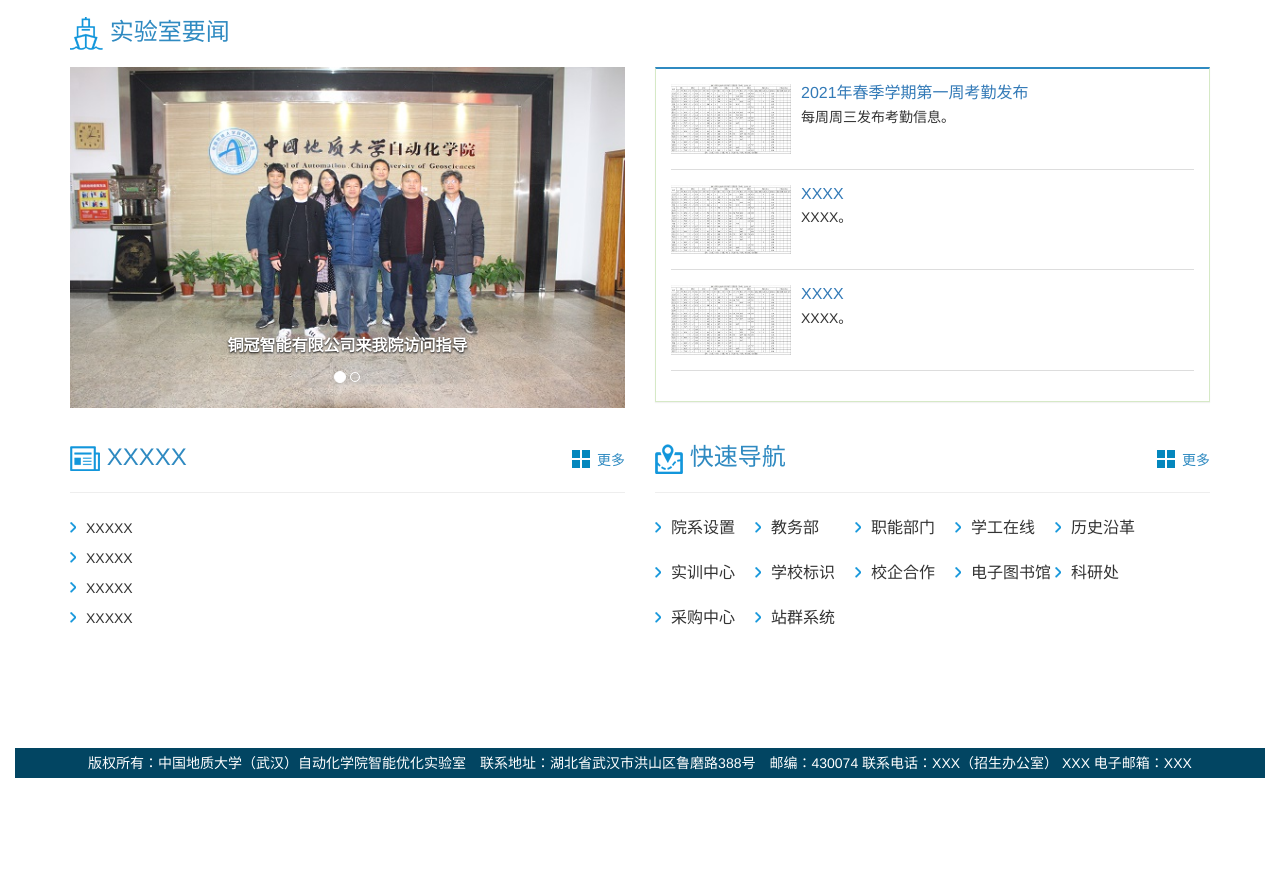
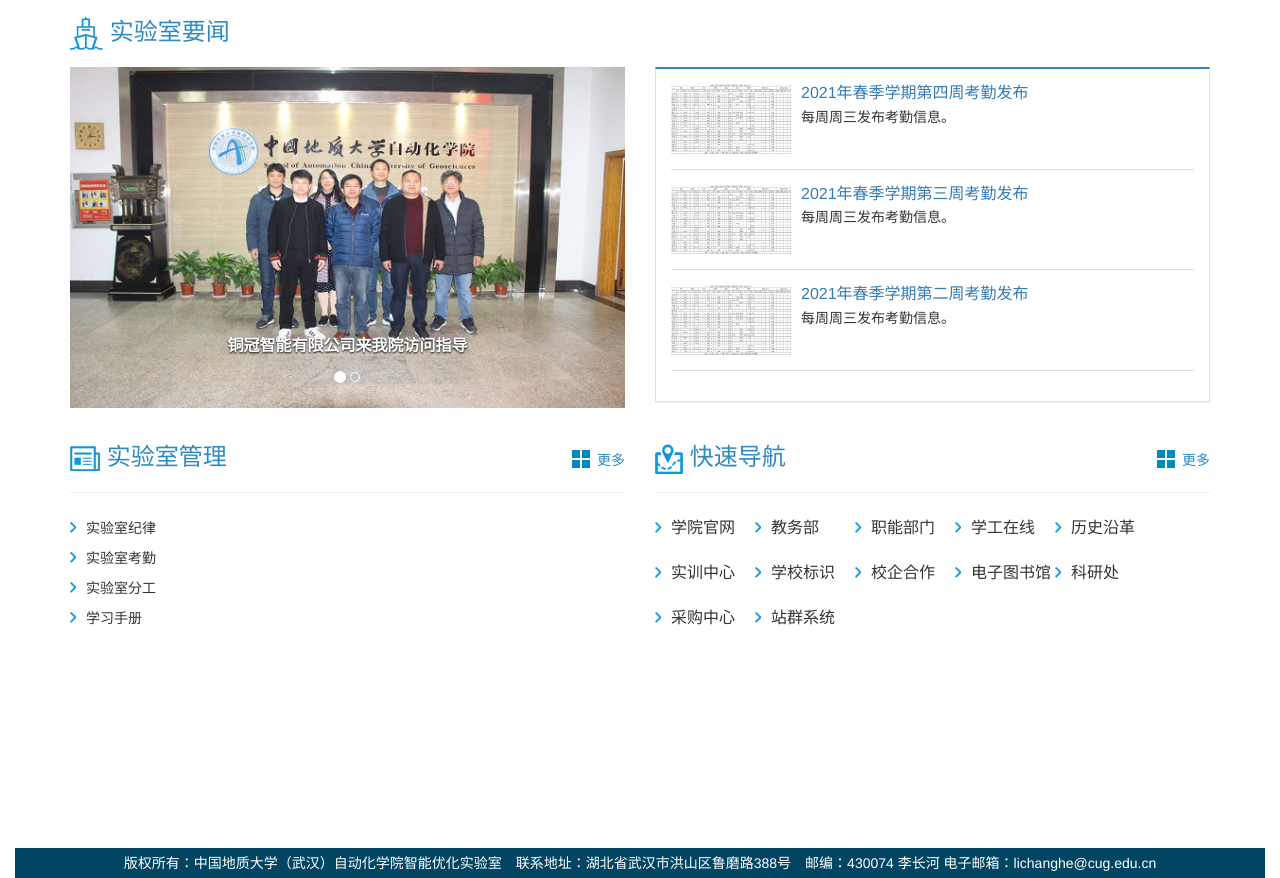
Before and after one commit to PengMai1998/PengMai1998.github.io, a plain HTML site: page index.html in a window 1280 px wide. Shown: the part 191-1069 px from the top of the page. Before the commit the page ends 969 px from the top, so only its background shows below. Drawn offline with Linux system fonts and the light colour scheme.

Commit message:
Add files via upload
Update Page

```diff
--- a/index.html
+++ b/index.html
@@ -176,8 +176,8 @@
                             <div class="carousel-caption">铜冠智能有限公司来我院访问指导</div>
                         </div>
                         <div class="item">
-                            <img src="images/铜冠.jpg" alt="">
-                            <div class="carousel-caption">铜冠智能有限公司来我院访问指导 </div>
+                            <img src="images/春游.jpg" alt="">
+                            <div class="carousel-caption">团队成员前往森林公园春游</div>
                         </div>
                     </div>
                 </div>
@@ -189,34 +189,34 @@
                         <ul class="list-unstyled list-news">
                             <li>
                                 <div class="media">
-                                    <a class="pull-left" href="#" target="_blank" title="2021年春季学期第一周考勤发布">
+                                    <a class="pull-left" href="#" target="_blank" title="2021年春季学期第四周考勤发布">
                                         <div class="imgCon"><img src="images/考勤.jpg" alt="" width="120"></div>
                                     </a>
                                     <div class="media-body">
-                                        <h5 class="media-heading text-nowrap"><a href="#" target="_blank" title="2021年春季学期第一周考勤发布">2021年春季学期第一周考勤发布</a></h5>
+                                        <h5 class="media-heading text-nowrap"><a href="#" target="_blank" title="2021年春季学期第四周考勤发布">2021年春季学期第四周考勤发布</a></h5>
                                         <p class="text-grey">每周周三发布考勤信息。</p>
                                     </div>
                                 </div>
                             </li>
                             <li>
                                 <div class="media">
-                                    <a class="pull-left" href="#" target="_blank" title="XXXX">
+                                    <a class="pull-left" href="#" target="_blank" title="2021年春季学期第三周考勤发布">
                                         <div class="imgCon"><img src="images/考勤.jpg" alt="" width="120"></div>
                                     </a>
                                     <div class="media-body">
-                                        <h5 class="media-heading text-nowrap"><a href="#" target="_blank" title="XXXX">XXXX</a></h5>
-                                        <p class="text-grey">XXXX。</p>
+                                        <h5 class="media-heading text-nowrap"><a href="#" target="_blank" title="2021年春季学期第三周考勤发布">2021年春季学期第三周考勤发布</a></h5>
+                                        <p class="text-grey">每周周三发布考勤信息。</p>
                                     </div>
                                 </div>
                             </li>
                             <li>
                                 <div class="media">
-                                    <a class="pull-left" href="#" target="_blank" title="XXXX">
+                                    <a class="pull-left" href="#" target="_blank" title="2021年春季学期第二周考勤发布">
                                         <div class="imgCon"><img src="images/考勤.jpg" alt="" width="120"></div>
                                     </a>
                                     <div class="media-body">
-                                        <h5 class="media-heading text-nowrap"><a href="#" target="_blank" title="XXXX">XXXX</a></h5>
-                                        <p class="text-grey">XXXX。</p>
+                                        <h5 class="media-heading text-nowrap"><a href="#" target="_blank" title="2021年春季学期第二周考勤发布">2021年春季学期第二周考勤发布</a></h5>
+                                        <p class="text-grey">每周周三发布考勤信息。</p>
                                     </div>
                                 </div>
                             </li>
@@ -291,21 +291,21 @@
         <div class="row">
             <div class="col-md-6 col-xs-12 col-sm-12">
                 <h3 class="h3_title">
-                    <img src="images/ico_news.png"> XXXXX<a href="#" class="pull-right"><img src="images/icon-more.png">  <span style="color:#2f8ac1;font-size:14px;">更多</span></a>
+                    <img src="images/ico_news.png"> 实验室管理<a href="#" class="pull-right"><img src="images/icon-more.png">  <span style="color:#2f8ac1;font-size:14px;">更多</span></a>
                 </h3>
                 <hr style="margin-top:0">
                 <ul class="list-unstyled list">
                     <li>
-                        <a href="#" target="_blank" title="XXXXX">XXXXX</a>
+                        <a href="#" target="_blank" title="实验室纪律">实验室纪律</a>
                     </li>
                     <li>
-                        <a href="#" target="_blank" title="XXXXX">XXXXX</a>
+                        <a href="#" target="_blank" title="实验室考勤">实验室考勤</a>
                     </li>
                     <li>
-                        <a href="#" target="_blank" title="XXXXX">XXXXX</a>
+                        <a href="#" target="_blank" title="实验室分工">实验室分工</a>
                     </li>
                     <li>
-                        <a href="#" target="_blank" title="XXXXX">XXXXX</a>
+                        <a href="#" target="_blank" title="学习手册">学习手册</a>
                     </li>
                 </ul>
             </div>
@@ -316,7 +316,7 @@
                 <hr style="margin-top:0">
                 <ul class="list list-link">
                     <li>
-                        <a href="#" target="_blank" title="院系设置">院系设置</a>
+                        <a href="#" target="_blank" title="自动化学院">学院官网</a>
                     </li>
                     <li>
                         <a href="#" target="_blank" title="教务部">教务部</a>
@@ -414,10 +414,11 @@
             </div>
         </div>
     </div>-->
-    <div class="blank1">
-    </div>
+    <div class="blank1"></div>
+    <div class="blank1"></div>
+    <div class="blank_10"></div>
     <div class="container-fluid copyrights">
-        <span>版权所有：中国地质大学（武汉）自动化学院智能优化实验室</span>　<span class="hidden-sm hidden-xs">联系地址：湖北省武汉市洪山区鲁磨路388号　邮编：430074  联系电话：XXX（招生办公室） XXX 电子邮箱：XXX　</span>
+        <span>版权所有：中国地质大学（武汉）自动化学院智能优化实验室</span>　<span class="hidden-sm hidden-xs">联系地址：湖北省武汉市洪山区鲁磨路388号　邮编：430074  李长河 电子邮箱：lichanghe@cug.edu.cn　</span>
     </div>
 </body>
 </html>
```
Also changed, not shown: stumanual_preface.html (+2 -2 lines), stumanual_tools.html (+1 -1 lines), theoretical.html (+3 -3 lines).
